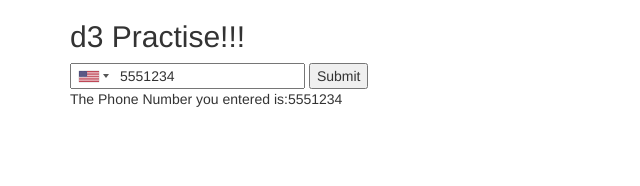
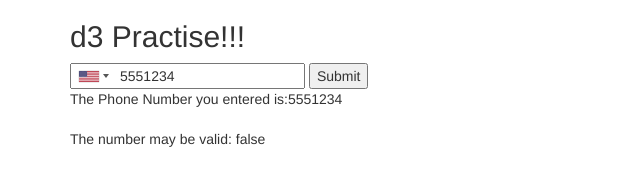
Before and after one commit to abeerVacasa/Practise_Telephone, a plain HTML site: page prac.html in a window 1280 px wide. Both pictures are taken after typing "5551234" into the empty fields and a click on the button "Submit". Shown: the whole page, without its empty margins (0-640 px from the left). Drawn offline with nearby package versions, Linux system fonts and the light colour scheme; no server answers.

Commit message:
added 'not working' verify row

```diff
--- a/prac.html
+++ b/prac.html
@@ -6,6 +6,8 @@
   <!-- Latest compiled and minified CSS -->
   <link rel="stylesheet" href="https://maxcdn.bootstrapcdn.com/bootstrap/3.3.5/css/bootstrap.min.css">
   <link rel="stylesheet" href="intl-tel-input-master/build/css/intlTelInput.css">
+  <script src="https://ajax.googleapis.com/ajax/libs/jquery/1.11.3/jquery.min.js"></script>
+  <script src="intl-tel-input-master/build/js/intlTelInput.min.js"></script>
   <!-- Optional theme -->
 
 </script>
@@ -23,15 +25,17 @@
     <div id="enter">
         The Phone Number you entered is:<span id="span"></span>
     </div>
-    <script src="jquery-1.11.2.js"></script>
+    <br>
+    <div>The number may be valid: <span id="verify"></span></div>
+    <br>
+
+<!--    <script src="jquery-1.11.2.js"></script>
   <script src="d3/d3.js" type="text/javascript"></script>
   <script src="intl-tel-input-master/build/js/intlTelInput.js"></script>
-
+-->
 
   <script src="script.js" charset="utf-8"></script>
 
 
-
-
 </body>
 </html>
--- a/script.js
+++ b/script.js
@@ -52,14 +52,17 @@
 $( document ).ready(function(){
     console.log( "ready!" );
  $('#phone').intlTelInput({
-    utilsScript:"lib/libphonenumber/build/utils.js"});
+    utilsScript:"intl-tel-input-master/lib/libphonenumber/build/utils.js"});
 
   $('#form').submit(function(event){
     event.preventDefault();
     var phone = $('#phone').val();
     $("span#span").text(phone);
 
-
+    var isValid = $('#phone').intlTelInput("isValidNumber");
+    $("#verify").text(isValid);
   });
 
+
+
 });
```
